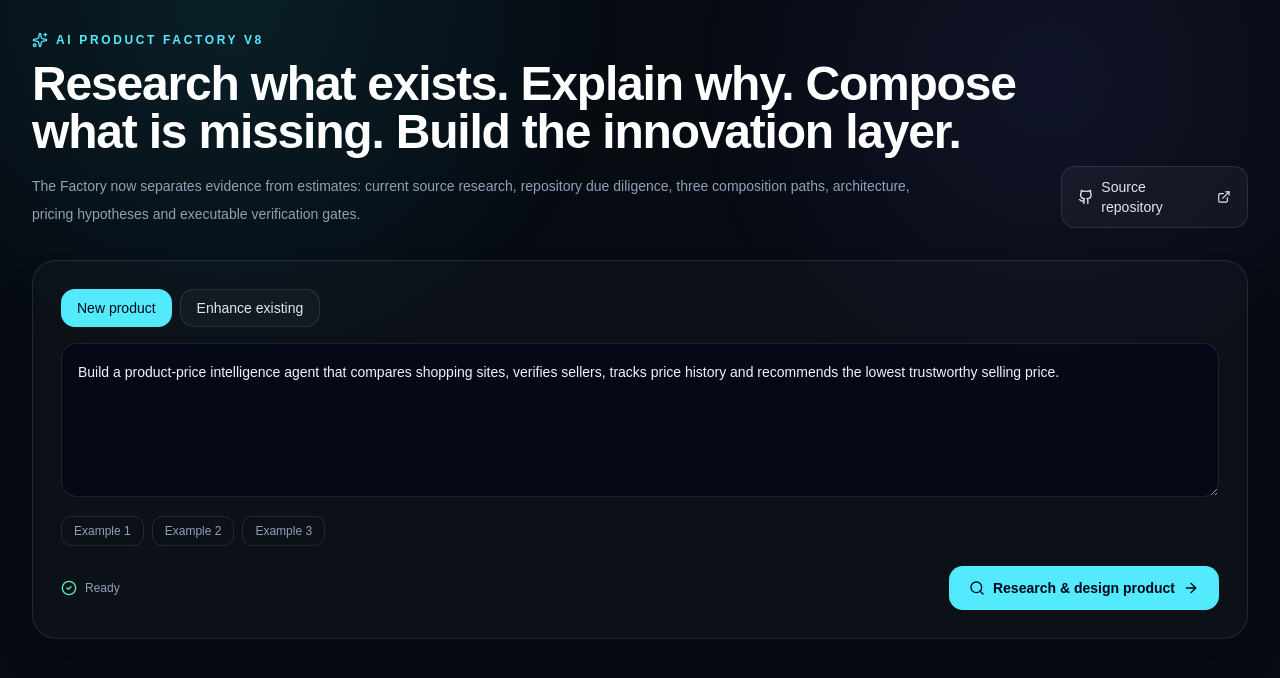
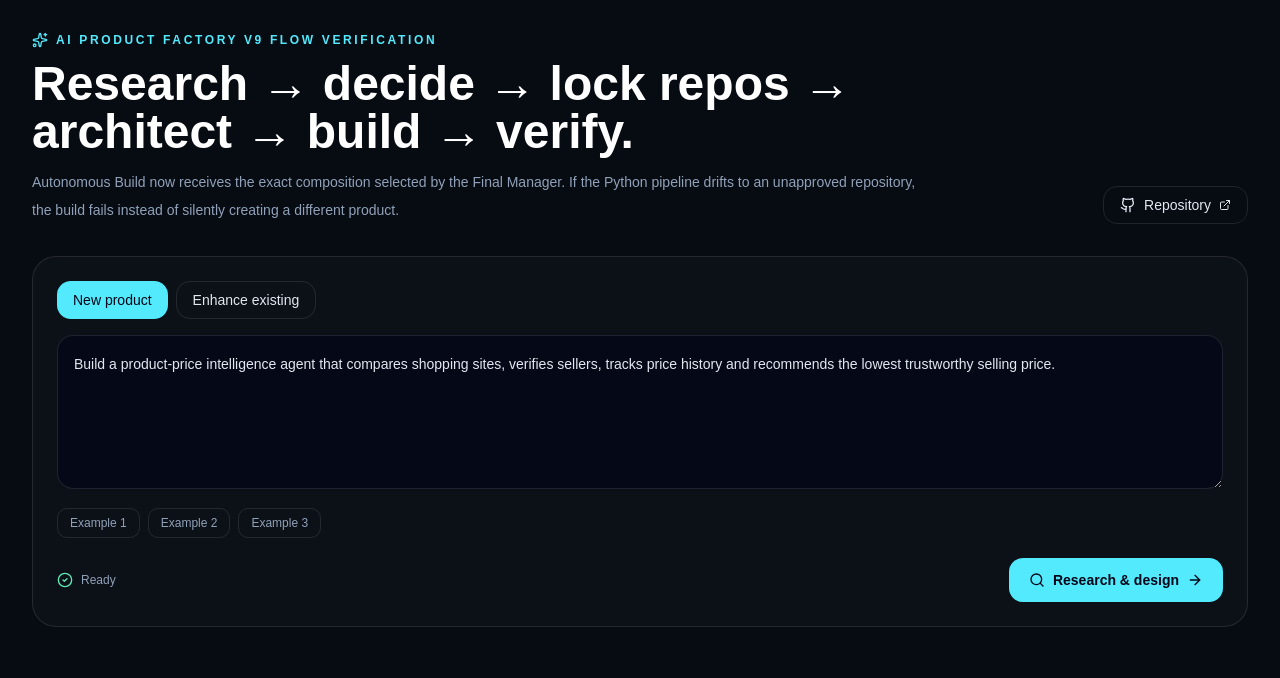
Before and after one commit to logeshv586-code/AIproductfactory, a Next.js app: page /studio in a window 1280 px wide. Shown: the top 678 px of the page. Built offline with nearby package versions, Linux system fonts and the light colour scheme.

Commit message:
feat: switch studio to approved-composition v9 flow

```diff
--- a/src/app/studio/page.tsx
+++ b/src/app/studio/page.tsx
@@ -1,5 +1,5 @@
-import FactoryStudioV8 from '@/components/factory/FactoryStudioV8'
+import FactoryStudioV9 from '@/components/factory/FactoryStudioV9'
 
 export default function StudioPage() {
-  return <FactoryStudioV8 />
+  return <FactoryStudioV9 />
 }
```
